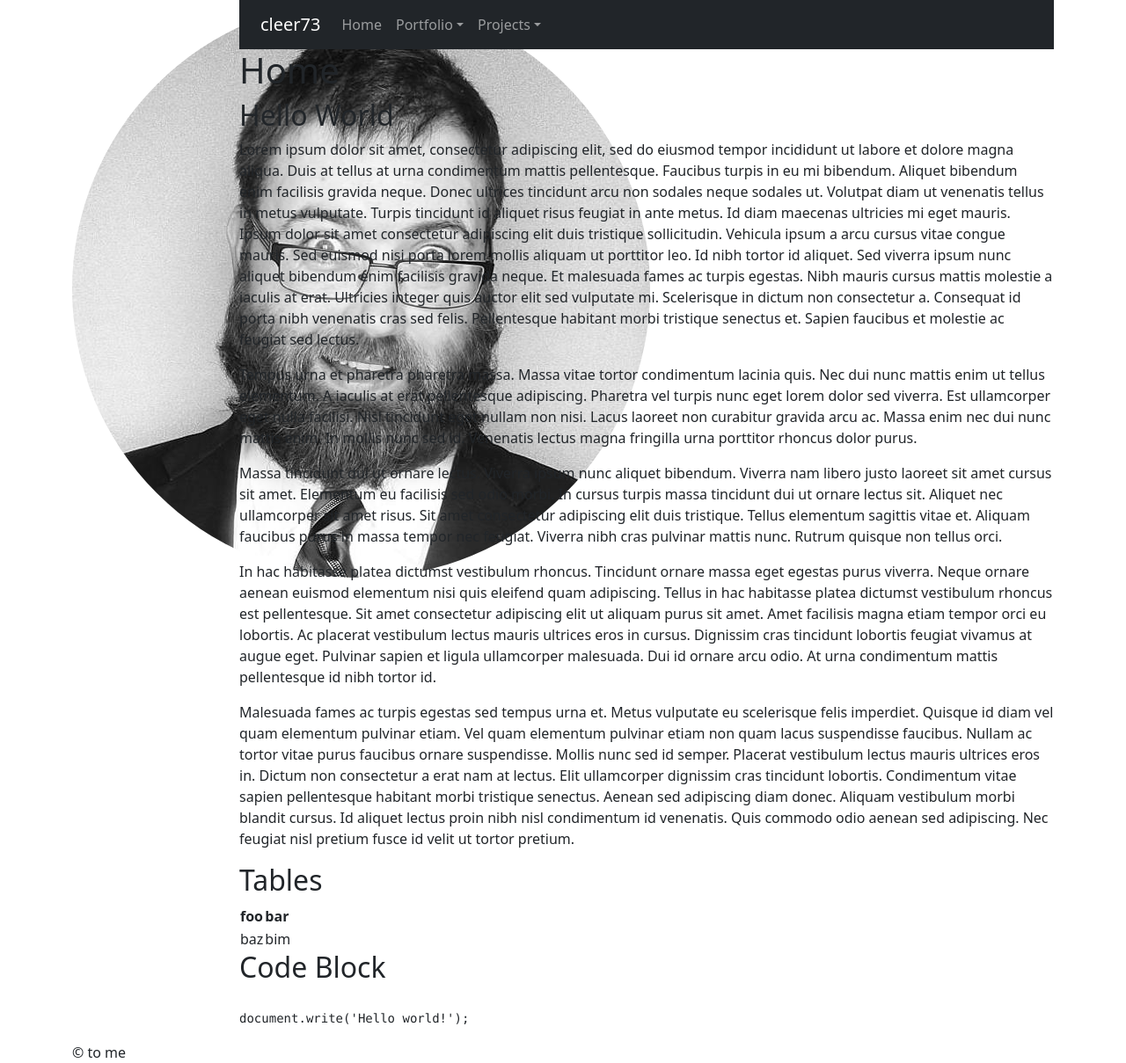
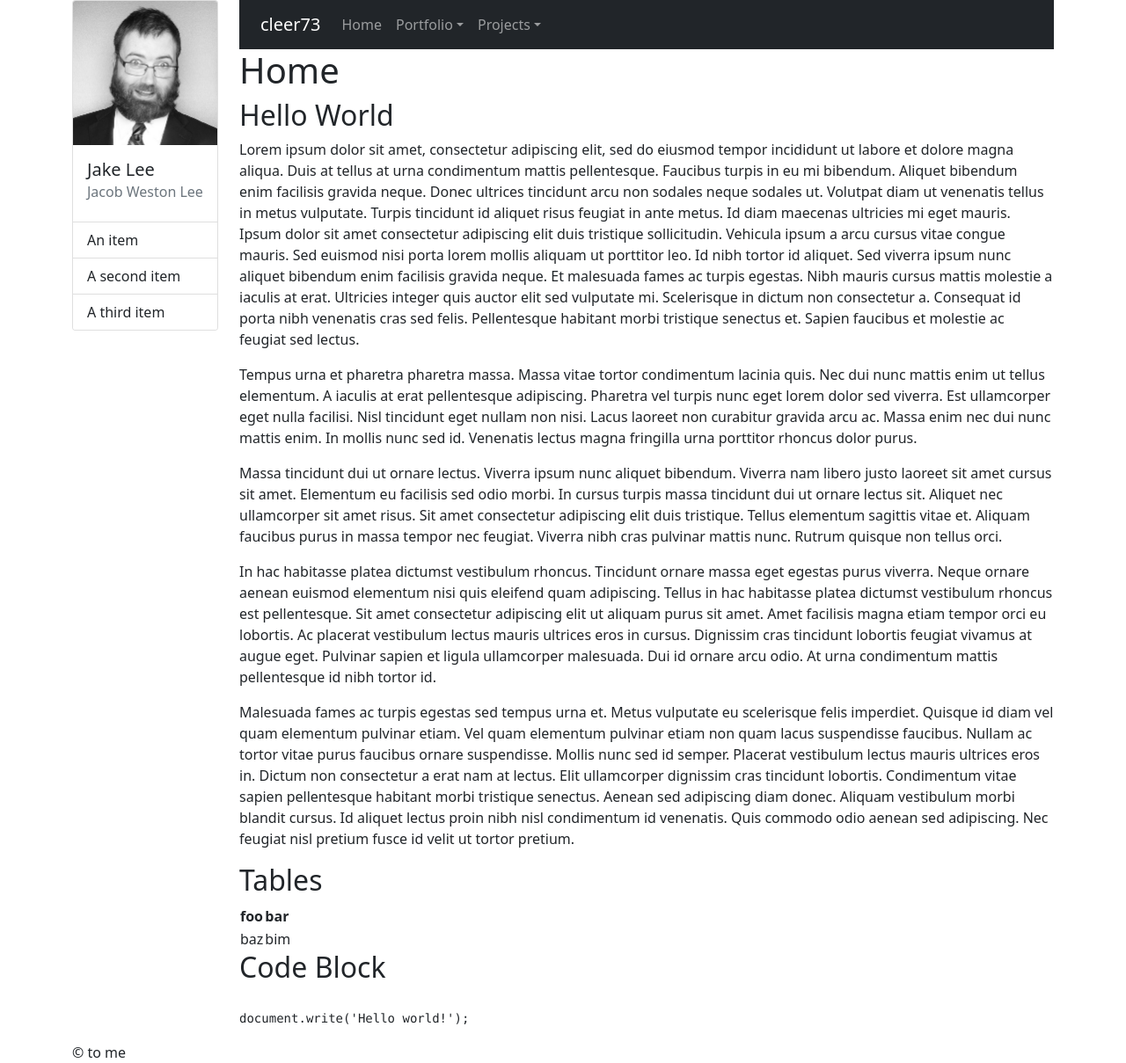
Before and after one commit to cleer73/cleer73.github.io, a Jekyll site: the page built from index.md, in a window 1280 px wide. Shown: the whole page at 88% size. Built offline with Jekyll 4.4.1, drawn with Linux system fonts in a browser that asks for light colours.

Commit message:
Updated the sidebar image to a card and added some test content.

```diff
--- a/_layouts/default.html
+++ b/_layouts/default.html
@@ -11,7 +11,18 @@
 
       <div class="row">
         <div class="col-2">
-          <img src="/assets/img/me.jpg" class="rounded-circle" alt="Jake Lee">
+          <div class="card">
+            <img src="/assets/img/me.jpg" class="card-img-top" alt="Jake Lee">
+            <div class="card-body">
+              <h5 class="card-title">Jake Lee</h5>
+              <h6 class="card-subtitle mb-2 text-muted">Jacob Weston Lee</h6>
+            </div>
+              <ul class="list-group list-group-flush">
+                <li class="list-group-item">An item</li>
+                <li class="list-group-item">A second item</li>
+                <li class="list-group-item">A third item</li>
+              </ul>
+            </div>
         </div>
 
         <div class="col">
```
